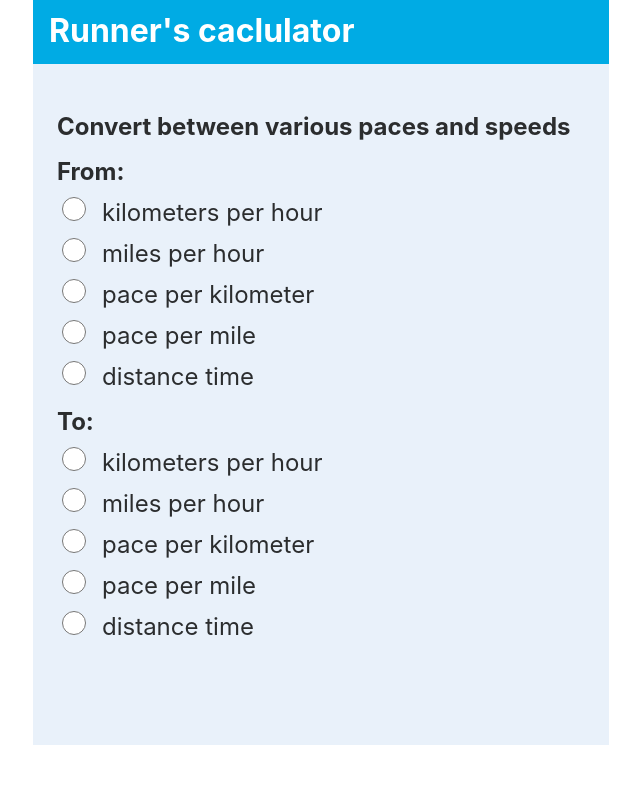
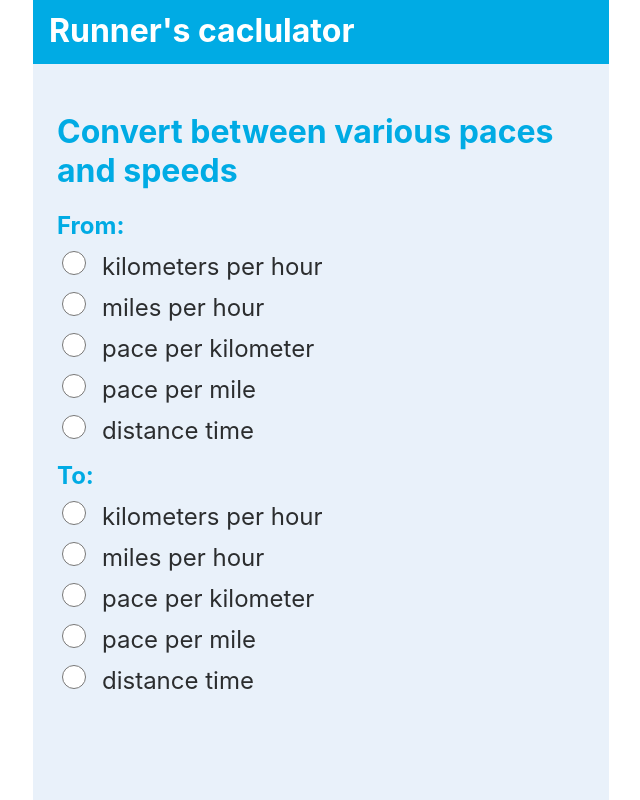
Before and after one commit to poperor/runners-calculator, a Next.js app: page / in a window 1280 px wide. Shown: the whole page, without its empty margins (319-959 px from the left). Built offline with nearby package versions, Linux system fonts and the light colour scheme.

Commit message:
color and size changes

```diff
--- a/components/layout/layout.module.css
+++ b/components/layout/layout.module.css
@@ -3,6 +3,7 @@
   margin: auto;
   background-color: #E9F1FA;
   color: rgba(0, 0, 0, 0.817);
+  height:100vh;
 }
 
 .main {
@@ -12,6 +13,5 @@
 @media only screen and (max-width: 480px) {
   .main {
     padding: 0.5rem 0.5rem 6rem 0.5rem;
-    height:100vh;
   }
 }
--- a/pages/index.module.css
+++ b/pages/index.module.css
@@ -1,11 +1,13 @@
 .header1 {
-  font-size: 1.5rem;
+  color: #00ABE4;
+  font-size: 2rem;
   margin-top: 2.5rem;
 }
 
 .header2 {
   margin: 1rem 0 0.5rem 0;
   font-size: 1.5rem;
+  color: #00ABE4;
 }
 
 @media (max-width: 480px) {
```
